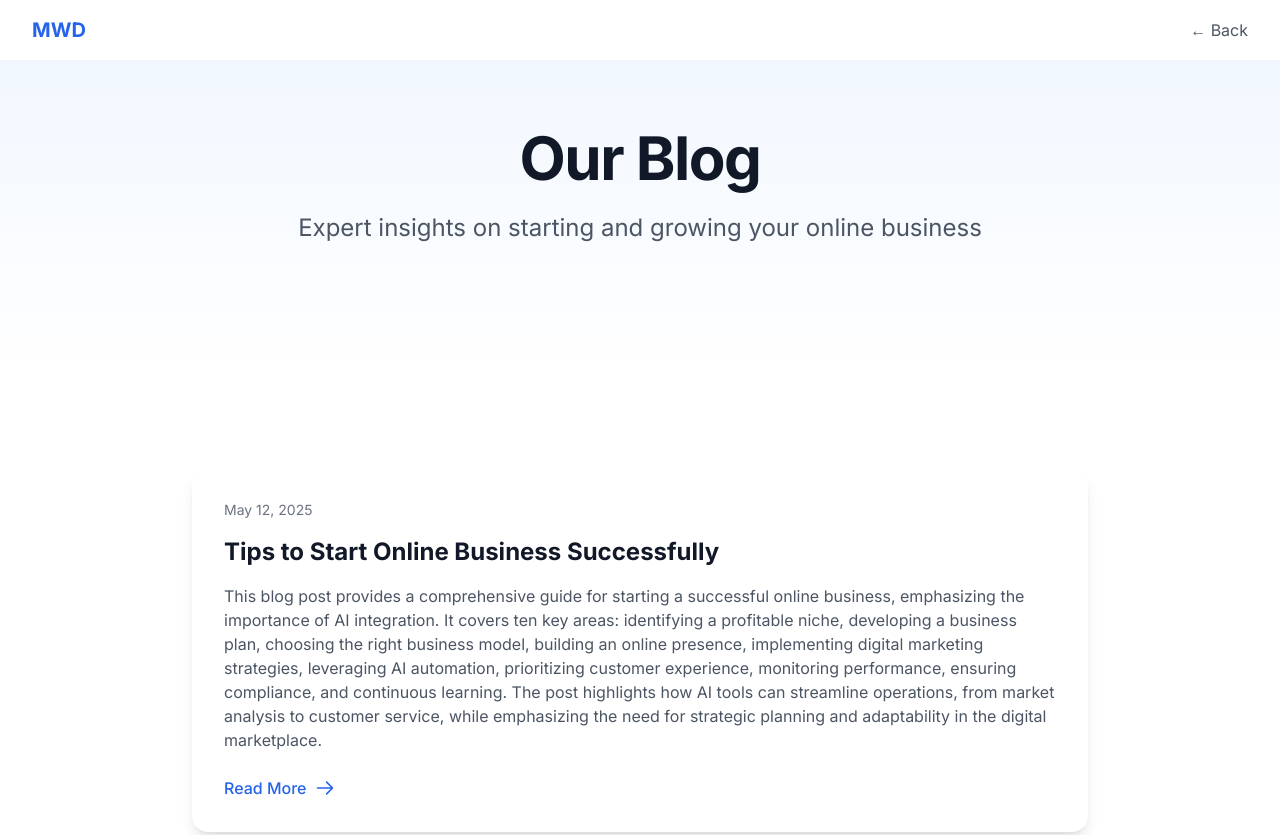
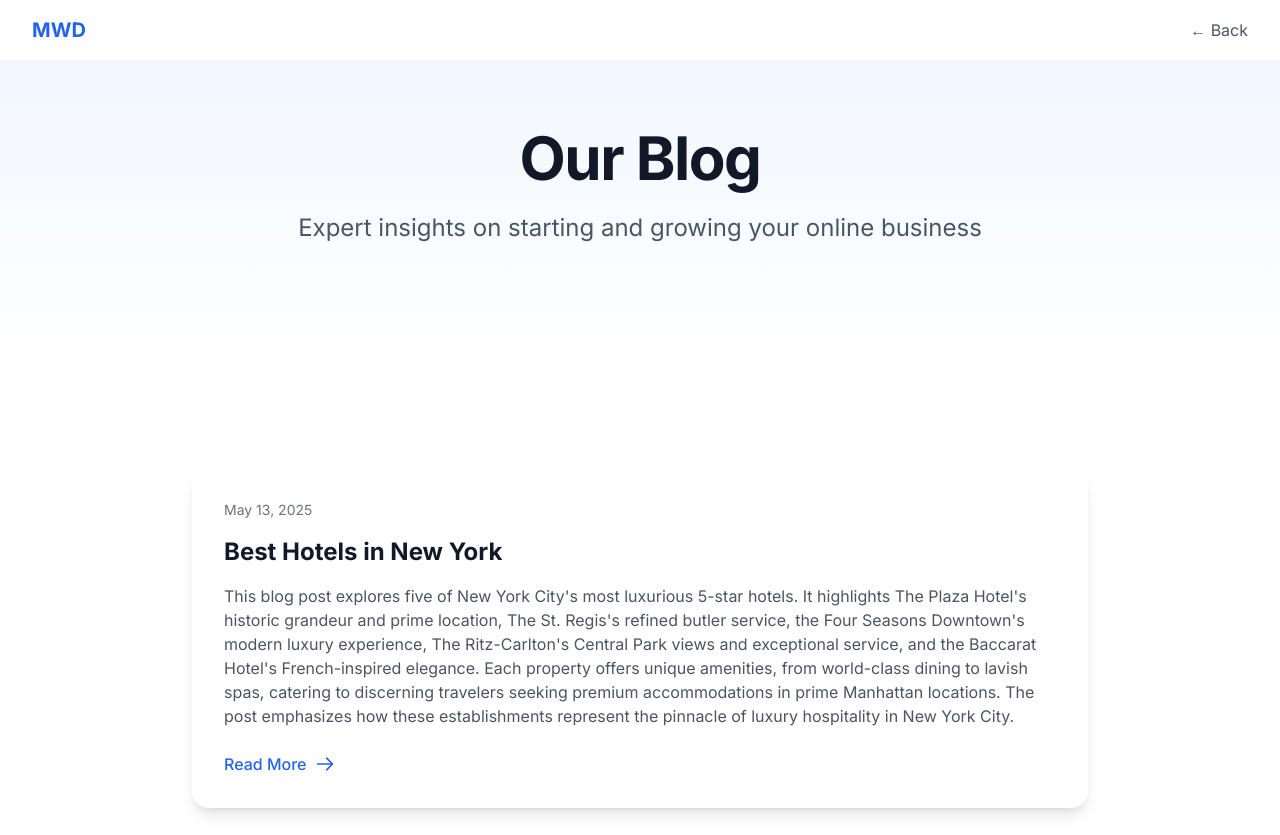
Before and after one commit to test-acc-12349/how-to-start-an-online-business-2025-05-12-jwf1z, a website: page blog.html in a window 1280 px wide. Shown: the top 835 px of the page. Drawn offline with nearby package versions, Linux system fonts and the light colour scheme.

Commit message:
Update blog listing with best-hotels-in-new-york-20250513-3st.html

```diff
--- a/blog.html
+++ b/blog.html
@@ -35,6 +35,22 @@
         <section class="py-24 bg-white">
             <div class="container mx-auto px-4 sm:px-6 lg:px-8">
                 <div class="max-w-4xl mx-auto">
+                    <div class="bg-white rounded-2xl p-8 shadow-lg hover:shadow-xl transition-shadow duration-300 mb-12">
+                        <div class="text-sm text-gray-500 mb-4">May 13, 2025</div>
+                        <h2 class="text-2xl font-bold text-gray-900 mb-4">
+                            <a href="https://test-acc-12349.github.io/how-to-start-an-online-business-2025-05-12-jwf1z/blog/best-hotels-in-new-york-20250513-3st.html" class="hover:text-blue-600 transition-colors duration-300">
+                                Best Hotels in New York
+                            </a>
+                        </h2>
+                        <p class="text-gray-600 mb-6">This blog post explores five of New York City's most luxurious 5-star hotels. It highlights The Plaza Hotel's historic grandeur and prime location, The St. Regis's refined butler service, the Four Seasons Downtown's modern luxury experience, The Ritz-Carlton's Central Park views and exceptional service, and the Baccarat Hotel's French-inspired elegance. Each property offers unique amenities, from world-class dining to lavish spas, catering to discerning travelers seeking premium accommodations in prime Manhattan locations. The post emphasizes how these establishments represent the pinnacle of luxury hospitality in New York City.</p>
+                        <a href="https://test-acc-12349.github.io/how-to-start-an-online-business-2025-05-12-jwf1z/blog/best-hotels-in-new-york-20250513-3st.html" class="inline-flex items-center text-blue-600 font-medium hover:text-blue-700 transition-colors duration-300">
+                            Read More
+                            <svg class="ml-2 w-5 h-5" fill="none" stroke="currentColor" viewBox="0 0 24 24">
+                                <path stroke-linecap="round" stroke-linejoin="round" stroke-width="2" d="M14 5l7 7m0 0l-7 7m7-7H3"/>
+                            </svg>
+                        </a>
+                    </div>
+
                     <div class="bg-white rounded-2xl p-8 shadow-lg hover:shadow-xl transition-shadow duration-300 mb-12">
                         <div class="text-sm text-gray-500 mb-4">May 12, 2025</div>
                         <h2 class="text-2xl font-bold text-gray-900 mb-4">
```
